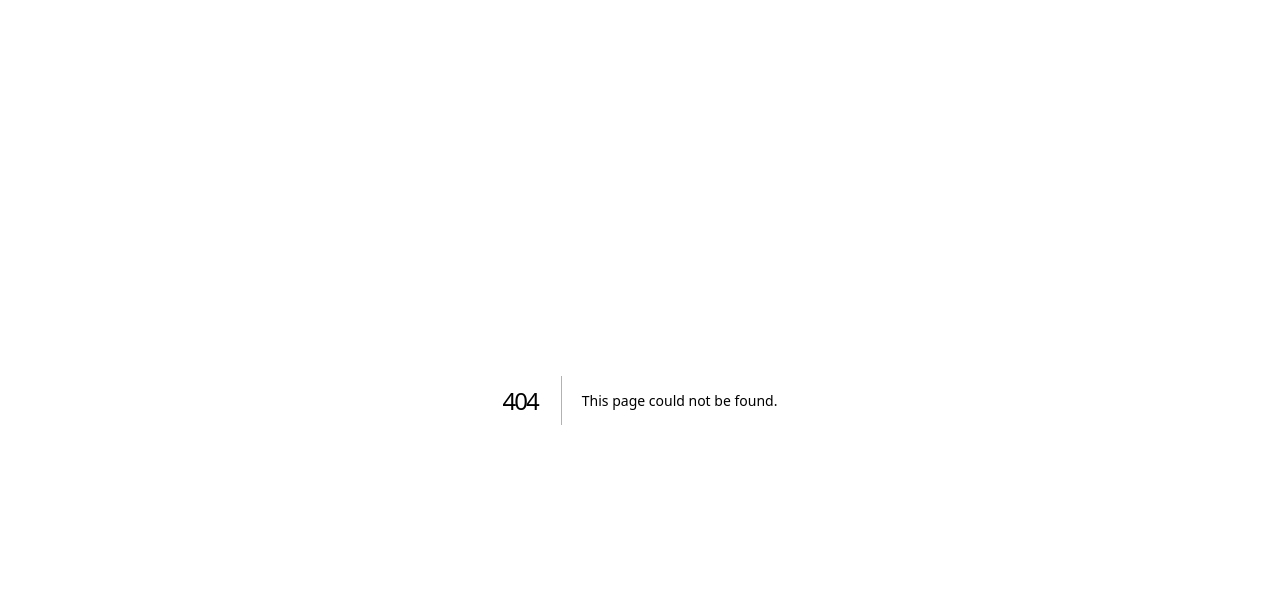
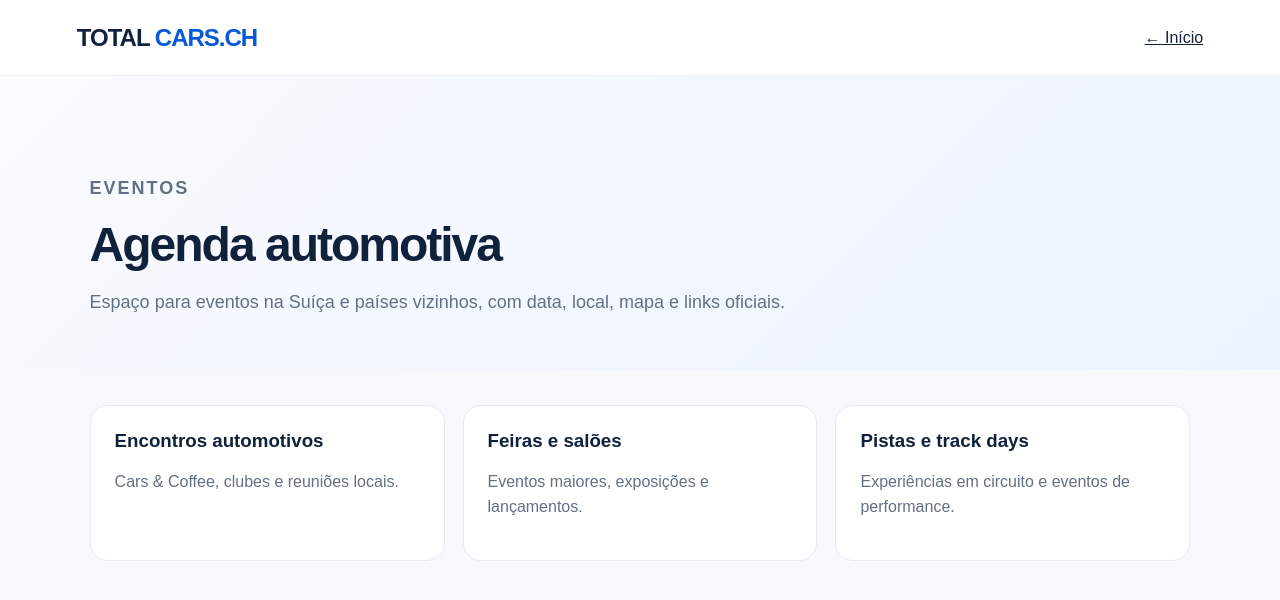
Before and after one commit to ricardobrojek-collab/Total-cars-, a Next.js app: page /eventos in a window 1280 px wide. Before the commit this address had no page. Shown: the top 600 px of the page. Built offline with nearby package versions, Linux system fonts and the light colour scheme.

Commit message:
Add eventos section

```diff
--- /dev/null
+++ b/app/eventos/page.js
@@ -0,0 +1 @@
+const items=[["Encontros automotivos","Cars & Coffee, clubes e reuniões locais."],["Feiras e salões","Eventos maiores, exposições e lançamentos."],["Pistas e track days","Experiências em circuito e eventos de performance."]]; export default function Page(){return <main className="simplePage"><header className="top"><a className="brand brandLink" href="/">TOTAL <b>CARS</b><span>.CH</span></a><a href="/">← Início</a></header><section className="simpleHero"><p className="eyebrow">EVENTOS</p><h1>Agenda automotiva</h1><p>Espaço para eventos na Suíça e países vizinhos, com data, local, mapa e links oficiais.</p></section><section className="cardsList">{items.map(([t,d])=><article className="infoCard" key={t}><h3>{t}</h3><p>{d}</p></article>)}</section></main>}
```
